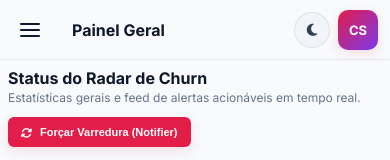
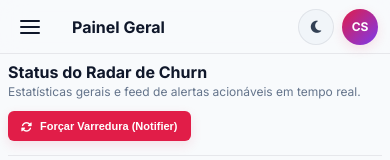
Before and after one commit to israeloliveiradev/central-churnguard, a React (Vite) app in the folder frontend/: page / in a window 390 px wide. Shown: the top 160 px of the page. Built offline with nearby package versions, Linux system fonts and the light colour scheme; no server answers.

Commit message:
fix(frontend): make mobile user profile avatar circular and match sizing

```diff
--- a/frontend/src/index.css
+++ b/frontend/src/index.css
@@ -2350,17 +2350,13 @@ code, kbd {
 
     .top-header {
         flex-direction: row;
-        height: 60px;
+        height: 54px;
         padding: 0 12px;
         gap: 8px;
         align-items: center;
         justify-content: space-between;
     }
 
-    .header-logo-brand .logo-text {
-        display: none;
-    }
-
     .header-actions {
         width: auto;
         justify-content: flex-end;
@@ -2368,10 +2364,10 @@ code, kbd {
     }
 
     .profile-avatar {
-        width: 40px;
-        height: 40px;
-        font-size: 13px;
-        border-radius: 10px;
+        width: 36px;
+        height: 36px;
+        font-size: 12px;
+        border-radius: 50%;
     }
 
     .detail-grid-two {
```
